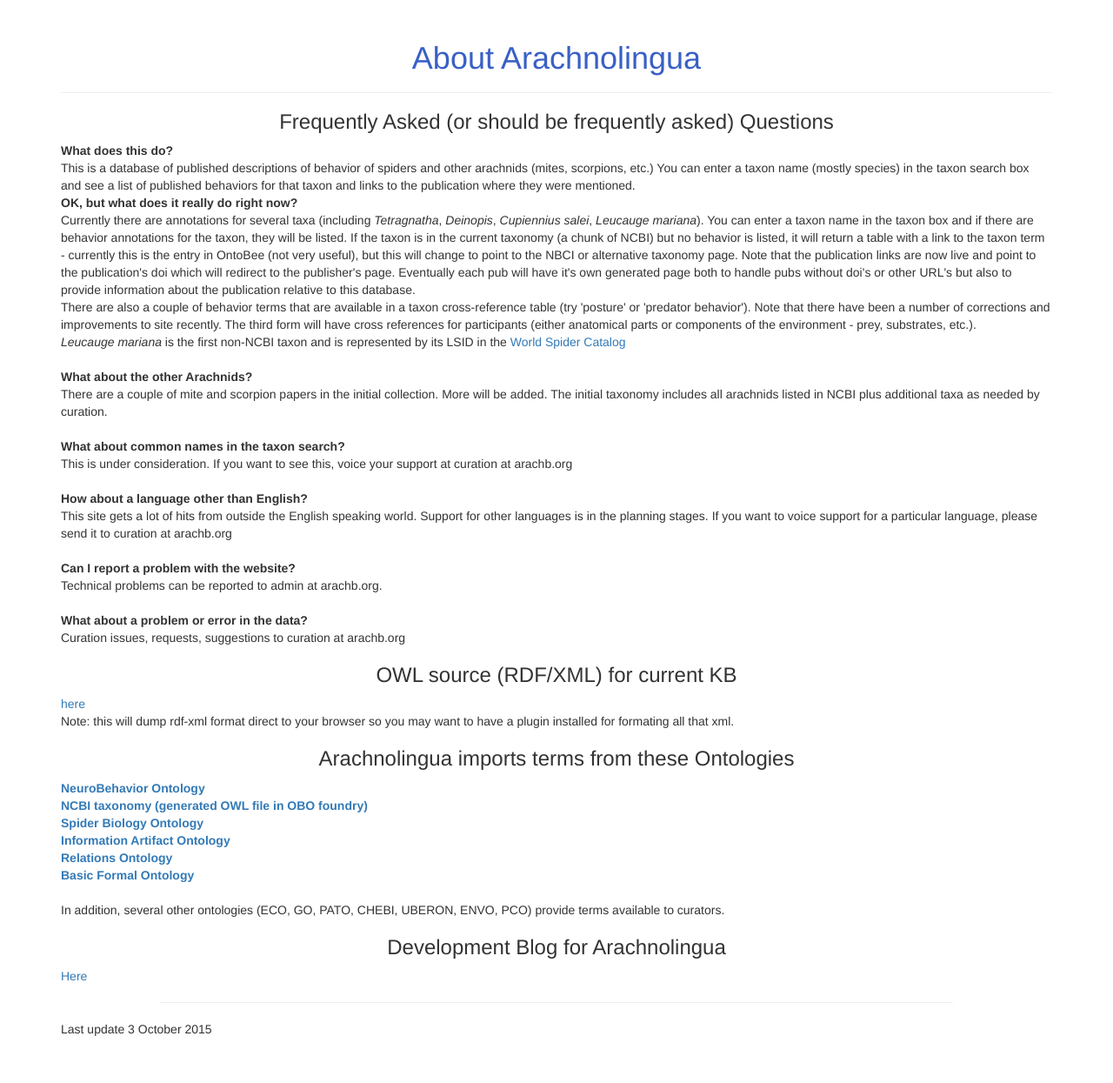
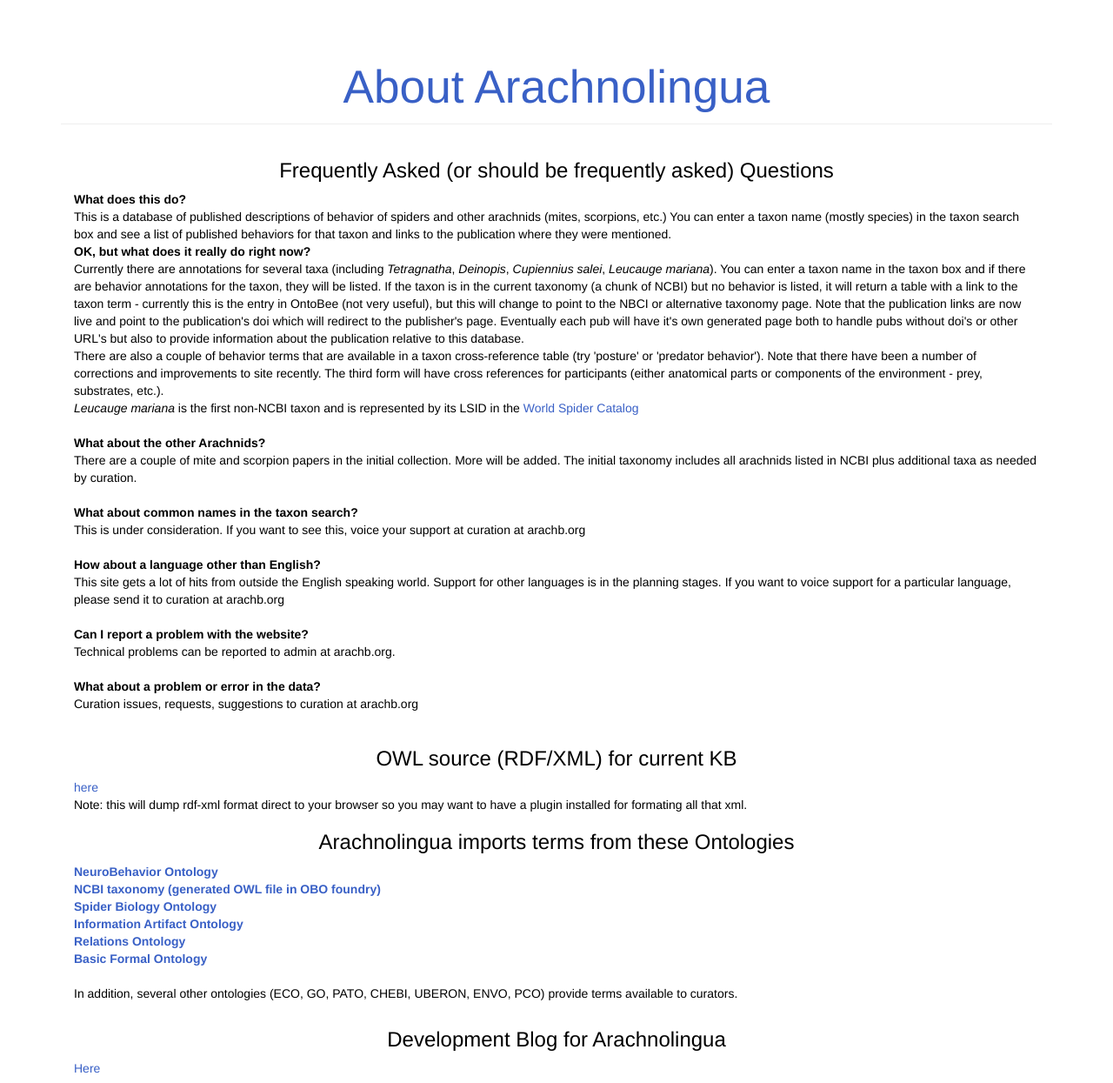
Before and after one commit to pmidford/Spider-Behavior, a plain HTML site: page src/main/webapp/pages/project.html in a window 1280 px wide. Shown: the part 53-1298 px from the top of the page at 87% size. Drawn offline with nearby package versions, Linux system fonts and the light colour scheme.

Commit message:
finish updating existing pages for bootstrap update to 3.3

```diff
--- a/src/main/webapp/pages/project.html
+++ b/src/main/webapp/pages/project.html
@@ -2,20 +2,13 @@
 <html lang="en">
 <head>
   <meta charset="utf-8"/>
-  <link type="text/css" rel="stylesheet" href="../static/spider-behavior.css"/>
+  <meta http-equiv="X-UA-Compatible" content="IE=edge"/>
+  <meta name="viewport" content="width=device-width, initial-scale=1"/>
   <title>About Arachnolingua</title>
-  <link type="text/css" rel="stylesheet" href="../static/spider-behavior.css"/>
-  <meta name="viewport" content="width=device-width, initial-scale=1.0"/>
   <meta name="description" content=""/>
   <meta name="author" content="Peter E. Midford"/>
-  <link href="../static/bootstrap/css/bootstrap.css" rel="stylesheet"/>
-  <style type="text/css">
-    body {
-      padding-top: 60px;
-      padding-bottom: 40px;
-    }
-  </style>
-  <link href="../static/bootstrap/css/bootstrap-responsive.css" rel="stylesheet"/>
+  <link href="../static/bootstrap/css/bootstrap.min.css" rel="stylesheet"/>
+  <link type="text/css" rel="stylesheet" href="../static/spider-behavior.css"/>
 </head>
 
 <body>
@@ -62,7 +55,7 @@
 
     <section id="faq">
       <div class="row-fluid">
-        <div class="span12">
+        <div class="col-md-12">
           <h3>Frequently Asked (or should be frequently asked) Questions</h3>
           <dl>
             <dt> What does this do?</dt>
@@ -114,7 +107,7 @@
 
     <section id="imports">
       <div class="row-fluid">
-        <div class="span12">
+        <div class="col-md-12">
           <h3>OWL source (RDF/XML) for current KB</h3>
              <p>
                <a href="../ontologies/arachb.owl">here</a>
@@ -163,7 +156,7 @@
 
     <section id="blog">
       <div class="row-fluid">
-        <div class="span12">
+        <div class="col-md-12">
           <h3>Development Blog for Arachnolingua</h3>
           <p>
             <a href="http://arachnolingua.wordpress.com/">Here</a>
@@ -174,10 +167,10 @@
 
     <hr/>
     <footer>
-      <p>Last update 3 October 2015</p>
+      <p>Last update 16 October 2015</p>
     </footer>
   </div>
-  <script type="text/javascript" src="http://ajax.googleapis.com/ajax/libs/jquery/1.9.1/jquery.min.js">
+  <script type="text/javascript" src="http://ajax.googleapis.com/ajax/libs/jquery/1.11.3/jquery.min.js">
   </script>
   <script type="text/javascript" src="../static/bootstrap/js/bootstrap.min.js">
   </script>
```
Also changed, not shown: src/main/webapp/index.html (+3 -2 lines), src/main/webapp/pages/behavior_results.html (+5 -6 lines), src/main/webapp/pages/curation.html (+6 -12 lines), src/main/webapp/pages/ethogram_results.html (+6 -6 lines), src/main/webapp/pages/testing.html (+6 -9 lines).
